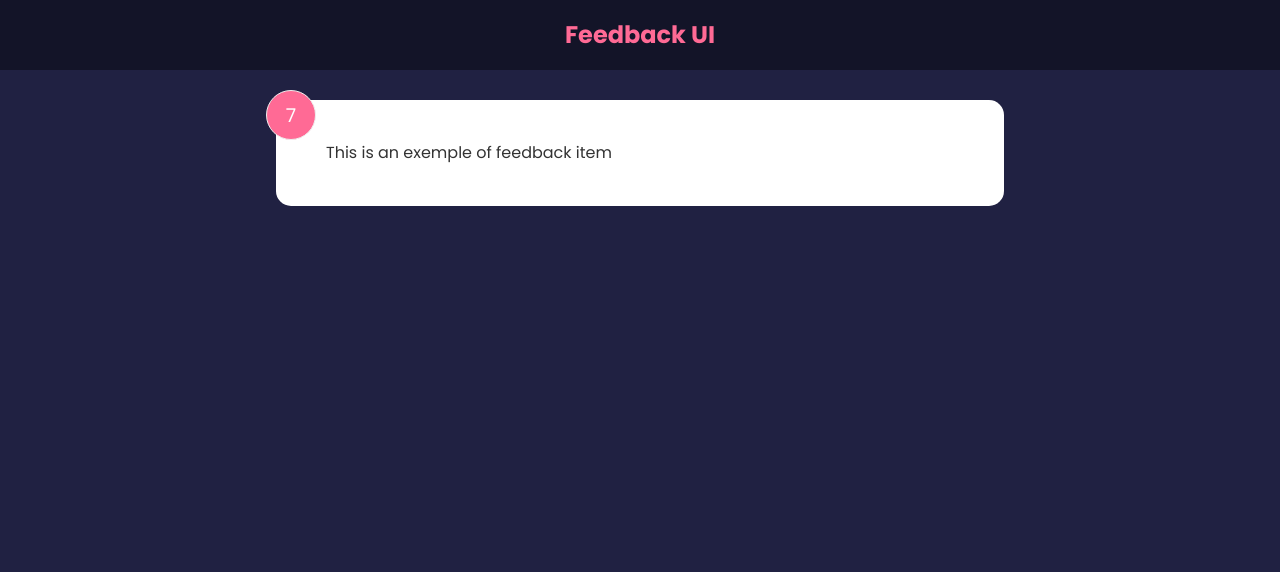
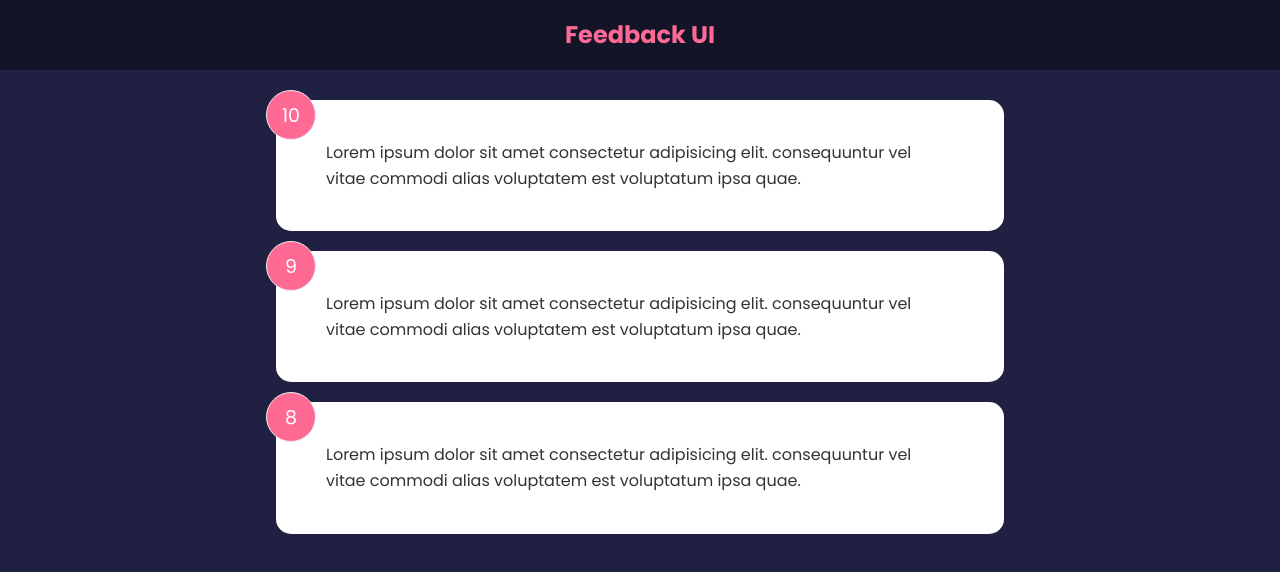
Before and after one commit to rached-masri/Feedback-App, a React (Create React App) app: page / in a window 1280 px wide. Shown: the top 572 px of the page. Built offline with nearby package versions, Linux system fonts and the light colour scheme.

Commit message:
Managing Global State & Create FeedbackList Component

```diff
--- a/src/App.js
+++ b/src/App.js
@@ -1,12 +1,15 @@
+import { useState } from "react"
 import Header from "./components/Header"
-import FeedbackItem from "./components/FeedbackItem"
+import FeedbackList from "./components/FeedbackList"
+import FeedbackData from "./data/FeedbackData"
 
 function App () {
+    const [feedback, setFeedback ] = useState (FeedbackData)
     return(
         <>
         <Header/>
         <div className="container">
-            <FeedbackItem/>
+            <FeedbackList feedback={feedback}/>
         </div>
         </>
     )
--- a/src/components/FeedbackItem.jsx
+++ b/src/components/FeedbackItem.jsx
@@ -1,16 +1,12 @@
-import React from 'react';
-import { useState } from 'react';
+import React from "react";
 
-function FeedbackItem() {
-    const [rating, setRating] = useState(7)
-    const [text, settext] = useState('This is an exemple of feedback item')
-  return <div className='card'>
-      <div className='num-display'>{rating}</div>
-      <div className='text-display'>
-      {text}
-      </div>
-
-  </div>;
+function FeedbackItem({ item }) {
+  return (
+    <div className="card">
+      <div className="num-display">{item.rating}</div>
+      <div className="text-display">{item.text}</div>
+    </div>
+  );
 }
 
 export default FeedbackItem;
--- /dev/null
+++ b/src/components/FeedbackList.jsx
@@ -0,0 +1,14 @@
+import React from "react";
+import FeedbackItem from "./FeedbackItem";
+
+function FeedbackList({ feedback }) {
+  return (
+    <div className="feedback-list">
+      {feedback.map((item) => (
+        <FeedbackItem key={item.id} item={item}/>
+      ))}
+    </div>
+  );
+}
+
+export default FeedbackList;
--- /dev/null
+++ b/src/data/FeedbackData.js
@@ -0,0 +1,19 @@
+const FeedbackData = [
+    {
+      id: 1,
+      rating: 10,
+      text: 'Lorem ipsum dolor sit amet consectetur adipisicing elit. consequuntur vel vitae commodi alias voluptatem est voluptatum ipsa quae.',
+    },
+    {
+      id: 2,
+      rating: 9,
+      text: 'Lorem ipsum dolor sit amet consectetur adipisicing elit. consequuntur vel vitae commodi alias voluptatem est voluptatum ipsa quae.',
+    },
+    {
+      id: 3,
+      rating: 8,
+      text: 'Lorem ipsum dolor sit amet consectetur adipisicing elit. consequuntur vel vitae commodi alias voluptatem est voluptatum ipsa quae.',
+    },
+  ]
+
+  export default FeedbackData
```
